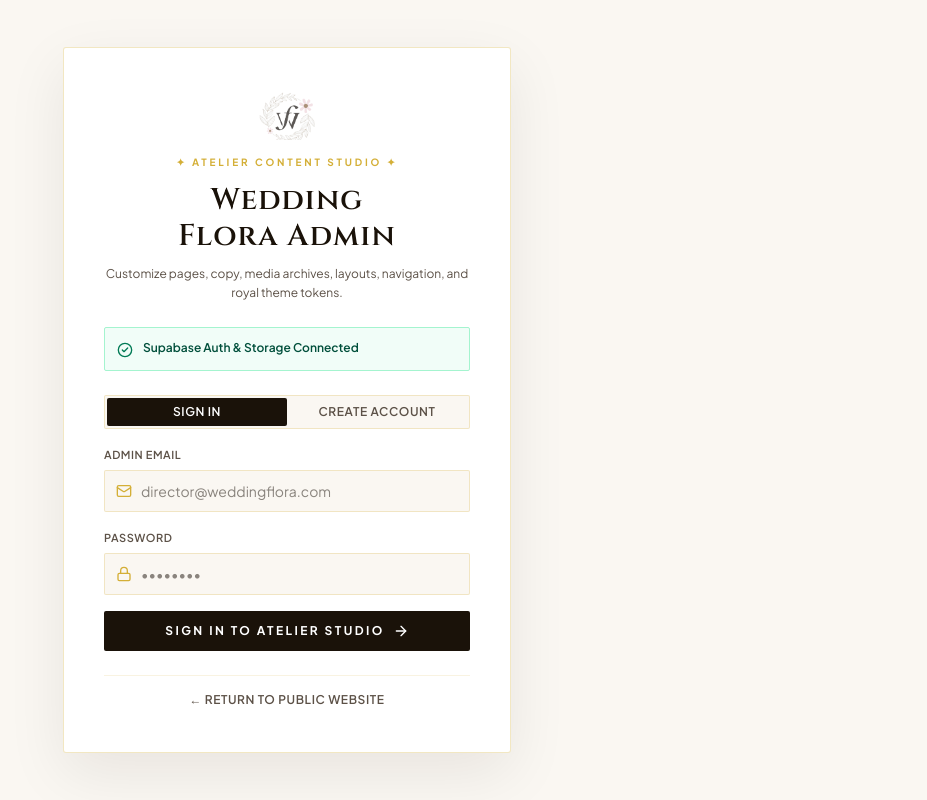
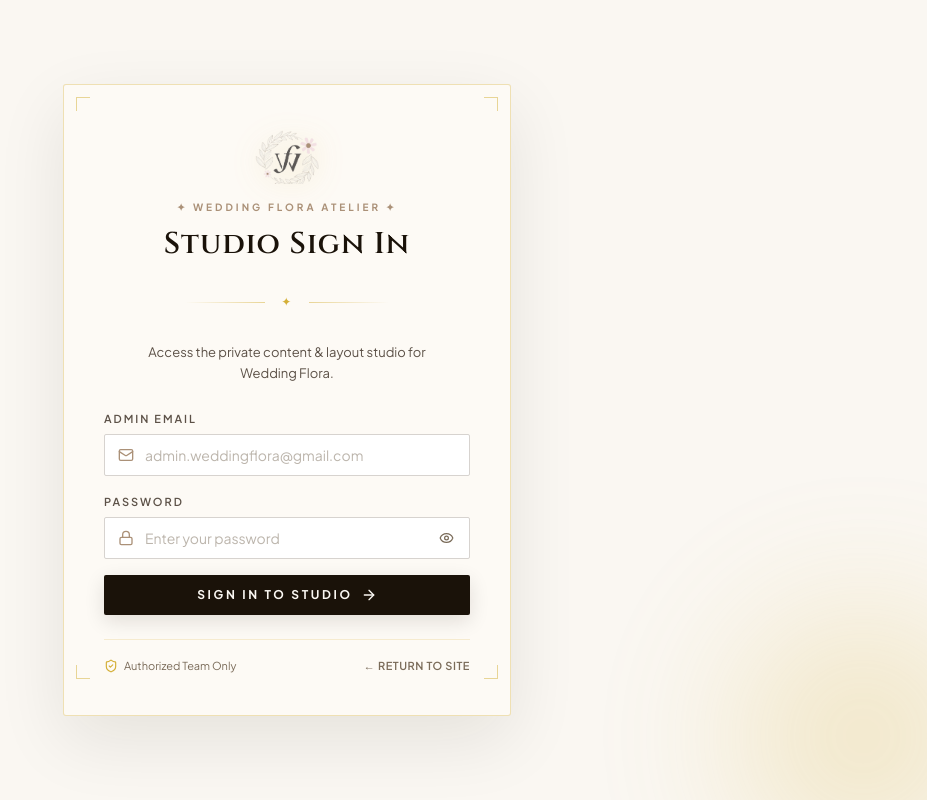
Before and after one commit to WinEdge-Solutions/Wedding-Flora, a Next.js app: page /admin/login in a window 1280 px wide. Shown: the whole page, without its empty margins (353-1280 px from the left). Built offline with nearby package versions, Linux system fonts and the light colour scheme; no server answers; the database is empty.

Commit message:
style(admin): refine Atelier login page UI and lock to admin allowlist

```diff
--- a/src/components/admin/AdminLoginClient.tsx
+++ b/src/components/admin/AdminLoginClient.tsx
@@ -5,7 +5,18 @@ import Image from "next/image";
 import Link from "next/link";
 import { useRouter } from "next/navigation";
 import { createSupabaseBrowserClient } from "@/lib/supabase/client";
-import { Lock, Mail, ArrowRight, Sparkles, CheckCircle2, AlertTriangle } from "lucide-react";
+import { Divider } from "@/components/ui/Divider";
+import {
+  AlertTriangle,
+  ArrowRight,
+  Eye,
+  EyeOff,
+  Loader2,
+  Lock,
+  Mail,
+  ShieldCheck,
+  Sparkles,
+} from "lucide-react";
 
 interface AdminLoginClientProps {
   supabaseConfigured: boolean;
@@ -17,55 +28,38 @@ export function AdminLoginClient({
   isDevelopment,
 }: AdminLoginClientProps) {
   const router = useRouter();
-  const [mode, setMode] = useState<"signin" | "signup">("signin");
   const [email, setEmail] = useState("");
   const [password, setPassword] = useState("");
+  const [showPassword, setShowPassword] = useState(false);
   const [loading, setLoading] = useState(false);
   const [error, setError] = useState<string | null>(null);
-  const [notice, setNotice] = useState<string | null>(null);
 
-  const handleSupabaseAuth = async (e: React.FormEvent) => {
+  const handleSupabaseSignIn = async (e: React.FormEvent) => {
     e.preventDefault();
     setError(null);
-    setNotice(null);
     setLoading(true);
 
     try {
       const supabase = createSupabaseBrowserClient();
       if (!supabase) {
-        setError("Supabase environment variables are not configured yet.");
+        setError("Authentication service is currently unavailable.");
         setLoading(false);
         return;
       }
 
-      if (mode === "signin") {
       const { error: signInErr } = await supabase.auth.signInWithPassword({
-          email,
+        email: email.trim(),
         password,
       });
+
       if (signInErr) {
         setError(signInErr.message);
         setLoading(false);
         return;
       }
+
       router.push("/admin");
       router.refresh();
-      } else {
-        const { error: signUpErr } = await supabase.auth.signUp({
-          email,
-          password,
-        });
-        if (signUpErr) {
-          setError(signUpErr.message);
-          setLoading(false);
-          return;
-        }
-        setNotice(
-          "Account created. If email confirmation is enabled in Supabase, confirm your inbox or sign in now."
-        );
-        setMode("signin");
-        setLoading(false);
-      }
     } catch (err) {
       setError(err instanceof Error ? err.message : "Authentication failed.");
       setLoading(false);
@@ -92,10 +86,29 @@ export function AdminLoginClient({
   };
 
   return (
-    <div className="min-h-screen bg-[#FAF7F2] flex flex-col items-center justify-center p-4 sm:p-6 text-[#1A1209]">
-      <div className="w-full max-w-md bg-white border border-gold/30 rounded-[3px] shadow-[0_20px_60px_rgba(26,18,9,0.08)] p-7 sm:p-10 space-y-6">
+    <div className="min-h-screen bg-[#FAF7F2] text-[#1A1209] relative overflow-hidden flex flex-col items-center justify-center p-4 sm:p-8">
+      {/* Subtle stationery ambient background accents */}
+      <div
+        className="pointer-events-none absolute -top-32 -left-32 w-96 h-96 rounded-full blur-3xl opacity-30"
+        style={{ background: "radial-gradient(circle, #F1DCE1 0%, transparent 70%)" }}
+      />
+      <div
+        className="pointer-events-none absolute -bottom-32 -right-32 w-96 h-96 rounded-full blur-3xl opacity-30"
+        style={{ background: "radial-gradient(circle, #D4AF37 0%, transparent 70%)" }}
+      />
+
+      <div className="relative z-10 w-full max-w-md">
+        {/* Main Stationery Login Card */}
+        <div className="relative bg-[#FDFAF5] border border-[#D4AF37]/35 rounded-[3px] shadow-[0_24px_70px_rgba(26,18,9,0.09)] p-7 sm:p-10 space-y-6">
+          {/* Fine hairline gold corner accents */}
+          <div className="absolute top-3 left-3 w-3.5 h-3.5 border-t border-l border-[#D4AF37]/50 pointer-events-none" />
+          <div className="absolute top-3 right-3 w-3.5 h-3.5 border-t border-r border-[#D4AF37]/50 pointer-events-none" />
+          <div className="absolute bottom-3 left-3 w-3.5 h-3.5 border-b border-l border-[#D4AF37]/50 pointer-events-none" />
+          <div className="absolute bottom-3 right-3 w-3.5 h-3.5 border-b border-r border-[#D4AF37]/50 pointer-events-none" />
+
+          {/* Header & Crest */}
           <div className="text-center space-y-2.5">
-          <div className="relative w-14 h-14 mx-auto">
+            <div className="relative w-16 h-16 mx-auto drop-shadow-[0_4px_14px_rgba(212,175,55,0.3)]">
               <Image
                 src="/images/logo-emblem.png"
                 alt="Wedding Flora Crest"
@@ -104,134 +117,115 @@ export function AdminLoginClient({
                 priority
               />
             </div>
-          <p className="font-sans text-[10px] uppercase tracking-[0.28em] text-[#D4AF37] font-bold">
-            ✦ Atelier Content Studio ✦
+
+            <p className="font-sans text-[10px] uppercase tracking-[0.3em] text-[#AB9178] font-bold">
+              ✦ Wedding Flora Atelier ✦
             </p>
-          <h1 className="font-display text-2xl sm:text-3xl font-semibold text-[#1A1209]">
-            Wedding Flora Admin
+
+            <h1 className="font-display text-2xl sm:text-3xl font-semibold text-[#1A1209] tracking-[0.03em]">
+              Studio Sign In
             </h1>
-          <p className="font-sans text-xs text-[#5C5147] leading-relaxed">
-            Customize pages, copy, media archives, layouts, navigation, and royal theme tokens.
+
+            <Divider variant="ornamental" className="my-2" />
+
+            <p className="font-sans text-xs sm:text-[13px] text-[#5C5147] leading-relaxed max-w-xs mx-auto">
+              Access the private content &amp; layout studio for Wedding Flora.
             </p>
           </div>
 
-        {/* Connection status banner */}
-        <div
-          className={`p-3 rounded-[2px] border text-xs flex items-start gap-2.5 ${
-            supabaseConfigured
-              ? "bg-emerald-50/70 border-emerald-200 text-emerald-900"
-              : "bg-amber-50/80 border-amber-200 text-amber-900"
-          }`}
-        >
-          {supabaseConfigured ? (
-            <CheckCircle2 className="w-4 h-4 text-emerald-700 shrink-0 mt-0.5" />
-          ) : (
+          {!supabaseConfigured && (
+            <div className="p-3 rounded-[2px] bg-amber-50/90 border border-amber-200 text-amber-900 text-xs flex items-start gap-2.5">
               <AlertTriangle className="w-4 h-4 text-amber-700 shrink-0 mt-0.5" />
+              <p className="text-[11px] leading-relaxed">
+                Supabase environment variables are not configured yet. Add{" "}
+                <code>NEXT_PUBLIC_SUPABASE_URL</code>,{" "}
+                <code>NEXT_PUBLIC_SUPABASE_ANON_KEY</code>, and{" "}
+                <code>SUPABASE_SERVICE_ROLE_KEY</code> to enable cloud login.
+              </p>
+            </div>
           )}
-          <div className="space-y-0.5">
-            <p className="font-semibold">
-              {supabaseConfigured
-                ? "Supabase Auth & Storage Connected"
-                : "Supabase Not Configured Yet"}
-            </p>
-            {!supabaseConfigured && (
-              <p className="text-[11px] opacity-90">
-                Add <code>NEXT_PUBLIC_SUPABASE_URL</code>,{" "}
-                <code>NEXT_PUBLIC_SUPABASE_ANON_KEY</code>, and{" "}
-                <code>SUPABASE_SERVICE_ROLE_KEY</code> to <code>.env.local</code> &amp; Vercel, and run{" "}
-                <code>supabase/schema.sql</code>.
-              </p>
-            )}
-          </div>
-        </div>
 
           {error && (
-          <div className="p-3 rounded-[2px] bg-red-50 border border-red-200 text-red-800 text-xs font-medium">
+            <div
+              role="alert"
+              className="p-3 rounded-[2px] bg-red-50 border border-red-200 text-red-800 text-xs font-medium text-center"
+            >
               {error}
             </div>
           )}
 
-        {notice && (
-          <div className="p-3 rounded-[2px] bg-emerald-50 border border-emerald-200 text-emerald-800 text-xs font-medium">
-            {notice}
-          </div>
-        )}
-
           {supabaseConfigured ? (
-          <form onSubmit={handleSupabaseAuth} className="space-y-4">
-            <div className="flex border border-gold/25 rounded-[2px] p-0.5 bg-[#FAF7F2]">
-              <button
-                type="button"
-                onClick={() => setMode("signin")}
-                className={`flex-1 py-1.5 text-xs font-semibold uppercase tracking-wider rounded-[2px] transition-colors ${
-                  mode === "signin"
-                    ? "bg-[#1A1209] text-white"
-                    : "text-[#5C5147] hover:text-[#1A1209]"
-                }`}
+            <form onSubmit={handleSupabaseSignIn} className="space-y-4">
+              <div className="space-y-1.5">
+                <label
+                  htmlFor="admin-email"
+                  className="text-[11px] font-semibold uppercase tracking-[0.18em] text-[#5C5147] block"
                 >
-                Sign In
-              </button>
-              <button
-                type="button"
-                onClick={() => setMode("signup")}
-                className={`flex-1 py-1.5 text-xs font-semibold uppercase tracking-wider rounded-[2px] transition-colors ${
-                  mode === "signup"
-                    ? "bg-[#1A1209] text-white"
-                    : "text-[#5C5147] hover:text-[#1A1209]"
-                }`}
-              >
-                Create Account
-              </button>
-            </div>
-
-            <div className="space-y-1.5">
-              <label className="text-[11px] font-semibold uppercase tracking-wider text-[#5C5147] block">
                   Admin Email
                 </label>
                 <div className="relative">
-                <Mail className="w-4 h-4 text-gold absolute left-3 top-1/2 -translate-y-1/2" />
+                  <Mail className="w-4 h-4 text-[#AB9178] absolute left-3.5 top-1/2 -translate-y-1/2 pointer-events-none" />
                   <input
+                    id="admin-email"
+                    name="email"
                     type="email"
+                    autoComplete="email"
                     required
                     value={email}
                     onChange={(e) => setEmail(e.target.value)}
-                  placeholder="director@weddingflora.com"
-                  className="w-full pl-9 pr-3 py-2.5 text-sm bg-[#FAF7F2] border border-gold/25 rounded-[2px] focus:outline-none focus:border-gold"
+                    placeholder="admin.weddingflora@gmail.com"
+                    className="w-full pl-10 pr-3.5 py-2.5 text-sm bg-white border border-[#D7D3CF] focus:border-[#D4AF37] rounded-[2px] focus:outline-none focus:ring-1 focus:ring-[#D4AF37]/40 text-[#1A1209] placeholder-[#7A6B59]/50 transition-colors"
                   />
                 </div>
               </div>
 
               <div className="space-y-1.5">
-              <label className="text-[11px] font-semibold uppercase tracking-wider text-[#5C5147] block">
+                <label
+                  htmlFor="admin-password"
+                  className="text-[11px] font-semibold uppercase tracking-[0.18em] text-[#5C5147] block"
+                >
                   Password
                 </label>
                 <div className="relative">
-                <Lock className="w-4 h-4 text-gold absolute left-3 top-1/2 -translate-y-1/2" />
+                  <Lock className="w-4 h-4 text-[#AB9178] absolute left-3.5 top-1/2 -translate-y-1/2 pointer-events-none" />
                   <input
-                  type="password"
+                    id="admin-password"
+                    name="password"
+                    type={showPassword ? "text" : "password"}
+                    autoComplete="current-password"
                     required
-                  minLength={6}
                     value={password}
                     onChange={(e) => setPassword(e.target.value)}
-                  placeholder="••••••••"
-                  className="w-full pl-9 pr-3 py-2.5 text-sm bg-[#FAF7F2] border border-gold/25 rounded-[2px] focus:outline-none focus:border-gold"
+                    placeholder="Enter your password"
+                    className="w-full pl-10 pr-10 py-2.5 text-sm bg-white border border-[#D7D3CF] focus:border-[#D4AF37] rounded-[2px] focus:outline-none focus:ring-1 focus:ring-[#D4AF37]/40 text-[#1A1209] placeholder-[#7A6B59]/50 transition-colors"
                   />
+                  <button
+                    type="button"
+                    onClick={() => setShowPassword((prev) => !prev)}
+                    aria-label={showPassword ? "Hide password" : "Show password"}
+                    className="absolute right-2.5 top-1/2 -translate-y-1/2 p-1.5 text-[#7A6B59] hover:text-[#1A1209] focus-visible:outline-none focus-visible:ring-1 focus-visible:ring-[#D4AF37] rounded-[2px]"
+                  >
+                    {showPassword ? <EyeOff size={15} /> : <Eye size={15} />}
+                  </button>
                 </div>
               </div>
 
               <button
                 type="submit"
                 disabled={loading}
-              className="w-full py-3 px-4 rounded-[2px] bg-[#1A1209] hover:bg-gold hover:text-[#1A1209] text-white text-xs font-bold uppercase tracking-[0.2em] transition-all flex items-center justify-center gap-2 disabled:opacity-50"
+                className="w-full mt-2 py-3 px-4 rounded-[2px] bg-[#1A1209] hover:bg-[#D4AF37] text-[#FAF7F2] hover:text-[#1A1209] text-xs font-bold uppercase tracking-[0.22em] transition-all duration-300 flex items-center justify-center gap-2 shadow-[0_6px_20px_rgba(26,18,9,0.12)] disabled:opacity-50"
               >
-              <span>
-                {loading
-                  ? "Authenticating..."
-                  : mode === "signin"
-                    ? "Sign In to Atelier Studio"
-                    : "Create Admin Account"}
-              </span>
+                {loading ? (
+                  <>
+                    <Loader2 className="w-4 h-4 animate-spin" />
+                    <span>Signing In...</span>
+                  </>
+                ) : (
+                  <>
+                    <span>Sign In to Studio</span>
                     <ArrowRight className="w-4 h-4" />
+                  </>
+                )}
               </button>
             </form>
           ) : isDevelopment ? (
@@ -240,28 +234,31 @@ export function AdminLoginClient({
                 type="button"
                 onClick={handleLocalDevEnter}
                 disabled={loading}
-              className="w-full py-3 px-4 rounded-[2px] bg-[#1A1209] hover:bg-gold hover:text-[#1A1209] text-white text-xs font-bold uppercase tracking-[0.18em] transition-all flex items-center justify-center gap-2"
+                className="w-full py-3 px-4 rounded-[2px] bg-[#1A1209] hover:bg-[#D4AF37] hover:text-[#1A1209] text-white text-xs font-bold uppercase tracking-[0.18em] transition-all flex items-center justify-center gap-2"
               >
-              <Sparkles className="w-4 h-4 text-gold" />
+                <Sparkles className="w-4 h-4 text-[#D4AF37]" />
                 <span>{loading ? "Opening Studio..." : "Open Local Dev Studio"}</span>
               </button>
-            <p className="text-[11px] text-[#5C5147] text-center leading-relaxed">
-              Edits save locally to <code>.cms-local.json</code> during development until you connect Supabase for Vercel production persistence.
-            </p>
             </div>
           ) : (
-          <div className="text-xs text-[#5C5147] text-center py-2">
-            Configure Supabase environment variables in Vercel project settings to enable admin sign-in.
-          </div>
+            <p className="text-xs text-[#5C5147] text-center py-2">
+              Admin sign-in is disabled until cloud credentials are configured.
+            </p>
           )}
 
-        <div className="pt-2 border-t border-gold/15 text-center">
+          {/* Security Footer Note */}
+          <div className="pt-4 border-t border-[#D4AF37]/20 flex items-center justify-between text-[11px] text-[#7A6B59]">
+            <span className="inline-flex items-center gap-1.5">
+              <ShieldCheck className="w-3.5 h-3.5 text-[#D4AF37]" />
+              <span>Authorized Team Only</span>
+            </span>
             <Link
               href="/"
-            className="text-xs font-semibold uppercase tracking-wider text-[#5C5147] hover:text-gold transition-colors"
+              className="font-semibold uppercase tracking-wider hover:text-[#D4AF37] transition-colors"
             >
-            ← Return to Public Website
+              ← Return to Site
             </Link>
+          </div>
         </div>
       </div>
     </div>
```
Lines whose indentation alone changed are shown as unchanged.
